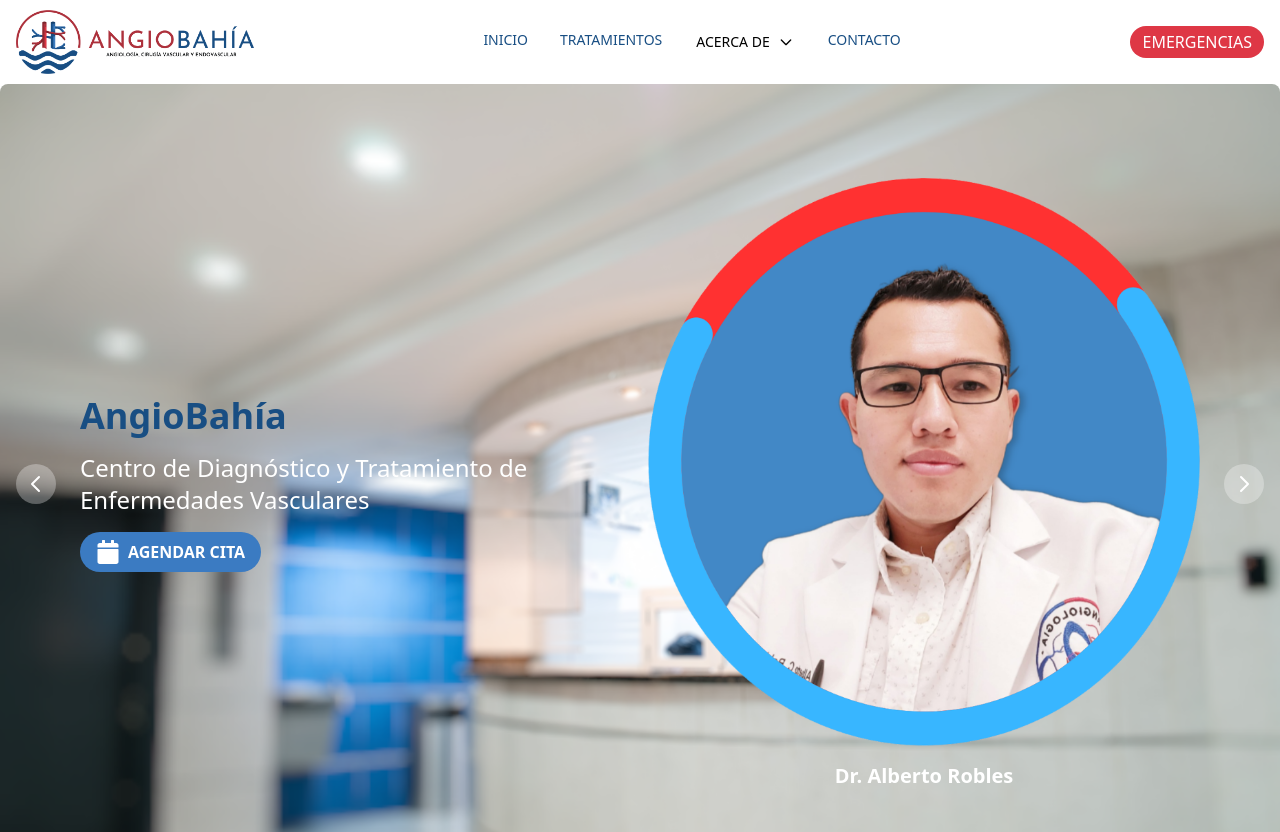
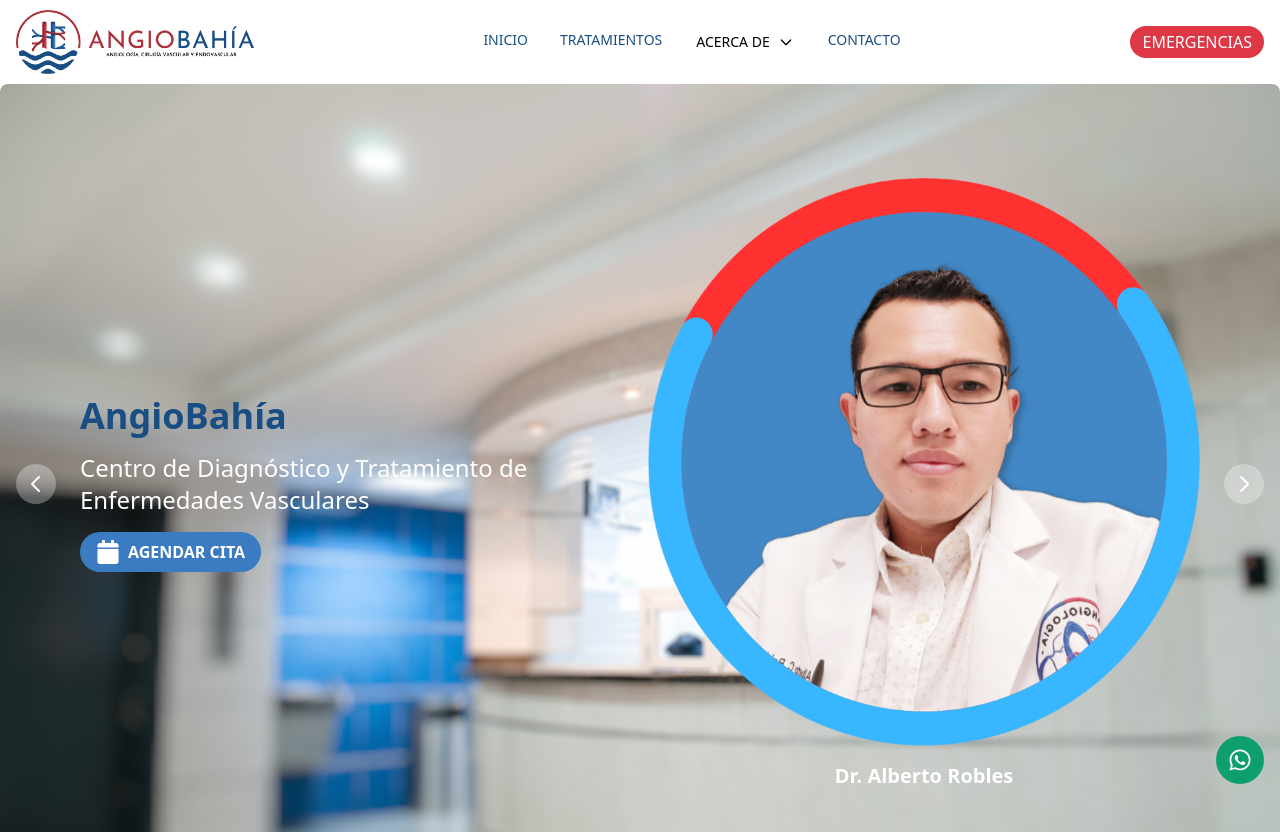
Before and after one commit to raulbellosom/angiobahia, a React (Vite) app: page / in a window 1280 px wide. Shown: the top 832 px of the page. Built offline with nearby package versions, Linux system fonts and the light colour scheme; grey boxes are pictures that could not be loaded.

Commit message:
whatsapp floating button and improves

```diff
--- a/src/components/Layout.jsx
+++ b/src/components/Layout.jsx
@@ -1,12 +1,22 @@
 import React from "react";
 import Nav from "./Nav";
 import Foot from "./Foot";
+import { FaWhatsapp } from "react-icons/fa";
 
 const Layout = ({ children }) => {
   return (
     <div className="min-h-screen h-auto">
       <Nav />
       {children}
+      <div className="fixed bottom-4 right-4 z-50">
+        <a
+          href="https://wa.link/5co8bq"
+          target="_blank"
+          className="flex items-center justify-center rounded-full w-12 h-12 bg-green-500 text-white hover:scale-110 active:scale-100 transition-all duration-300"
+        >
+          <FaWhatsapp className="text-2xl" />
+        </a>
+      </div>
       <Foot />
     </div>
   );
--- a/src/pages/Home.jsx
+++ b/src/pages/Home.jsx
@@ -27,7 +27,7 @@
       image.removeEventListener("load", handleLoad);
     };
   }, []);
-  console.log(loaded);
+
   return (
     <div className="min-h-screen">
       <Carousel className="min-h-screen h-screen">
@@ -148,7 +148,7 @@
             />
           </div>
         </div>
-        <div className="flex flex-col justify-center md:grid md:grid-cols-2 gap-4 h-auto lg:h-96">
+        <div className="flex flex-col flex-col-reverse justify-center md:grid md:grid-cols-2 gap-4 h-auto lg:h-96">
           <div className="flex justify-center items-center">
             <img
               src={medico}
```
